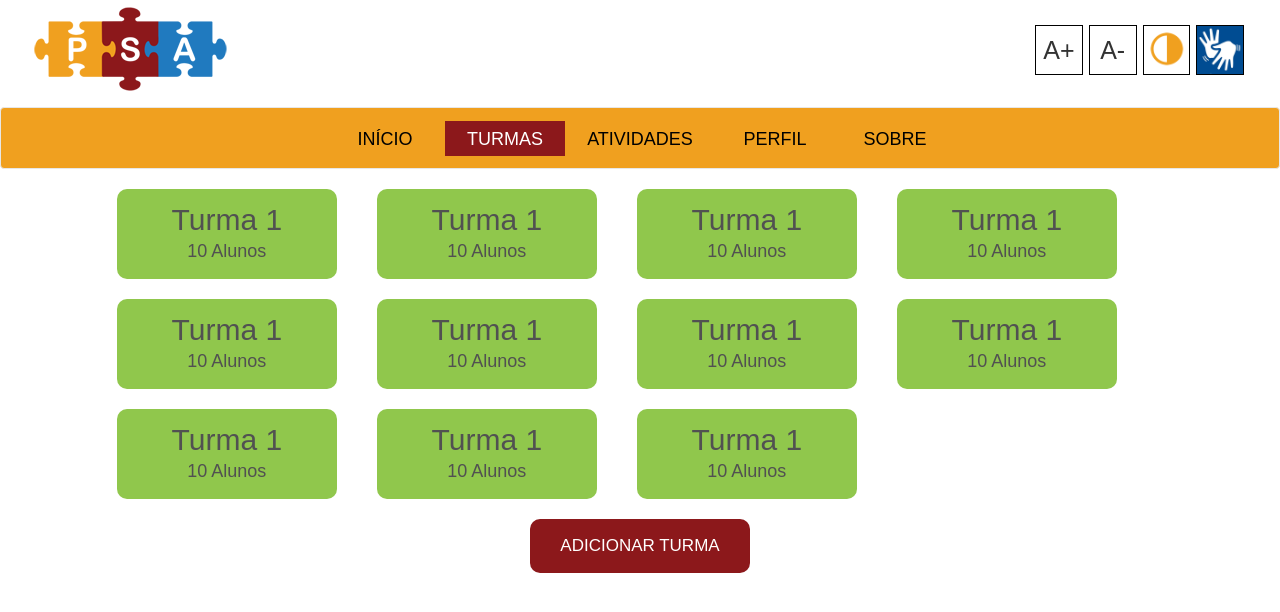
After one commit to joanamespaque/PSA, a CodeIgniter app: page /ci/index.php/turmas/turmas_professor in a window 1280 px wide. The commit adds this page. Shown: the top 612 px of the page. Run offline with CodeIgniter, Linux system fonts and the light colour scheme; some libraries are stand-ins or nearby versions.

Commit message:
cadastro aluno e pagina de turmas

```diff
--- /dev/null
+++ b/application/controllers/Turmas.php
@@ -0,0 +1,12 @@
+<?php
+defined('BASEPATH') OR exit('No direct script access allowed');
+class Turmas extends CI_Controller{
+    public function __construct(){
+        parent::__construct();
+    }
+    public function turmas_professor(){
+        $this->load->view('header');
+        $this->load->view('nav_professor');
+        $this->load->view('turmas_professor');
+    }
+}
--- a/application/views/login_aluno.php
+++ b/application/views/login_aluno.php
@@ -7,7 +7,7 @@
     <link rel="stylesheet" href="<?= base_url();?>/assets/bootstrap/css/bootstrap.min.css">
     <link rel="stylesheet" href="<?= base_url();?>/assets/css/header.css" media="all">
     <link rel="stylesheet" href="<?= base_url();?>/assets/css/login.css">
-    <title>Login Professor</title>
+    <title>Login Aluno</title>
 </head>
 <body>
         <div class="caminho"></div>
--- /dev/null
+++ b/application/views/nav_professor.php
@@ -0,0 +1,42 @@
+<body>
+	<div class="container">
+	<nav class="navbar navbar-default">
+		<div class="container-fluid">
+			<!-- Brand and toggle get grouped for better mobile display -->
+			<div class="navbar-header">
+				<button type="button" class="navbar-toggle collapsed" data-toggle="collapse" data-target="#bs-example-navbar-collapse-1"
+				aria-expanded="false">
+					<span class="sr-only">Toggle navigation</span>
+					<span class="icon-bar"></span>
+					<span class="icon-bar"></span>
+					<span class="icon-bar"></span>
+				</button>
+			</div>
+
+			<!-- Collect the nav links, forms, and other content for toggling -->
+			<div class="collapse navbar-collapse navBar" id="bs-example-navbar-collapse-1">
+				<ul class="navProfessor">
+					<li class="active inicio">
+						<a href="<?= base_url();?>inicio/inicio">INÍCIO</a>
+					</li>
+					<li class="turmas">
+						<a>TURMAS</a>
+					</li>
+					<li class="atividades">
+						<a>ATIVIDADES</a>
+					</li>
+					<li class="perfil">
+						<a>PERFIL</a>
+					</li>
+					<li class="sobre">
+						<a href="<?= base_url();?>sobre/sobre">SOBRE</a>
+					</li>
+				</ul>
+			</div>
+			<!-- /.navbar-collapse -->
+		</div>
+		<!-- /.container-fluid -->
+	</nav>
+	<script src="https://ajax.googleapis.com/ajax/libs/jquery/3.3.1/jquery.min.js"></script>
+	<script src="<?= base_url();?>assets/bootstrap/js/bootstrap.min.js"></script>
+</body>
--- a/application/views/sobre.php
+++ b/application/views/sobre.php
@@ -6,7 +6,7 @@
     <meta http-equiv="X-UA-Compatible" content="ie=edge">
     <link rel="stylesheet" href="<?= base_url();?>/assets/css/header.css" media="all">
     <link rel="stylesheet" href="<?= base_url();?>/assets/css/sobre.css">
-    <title>Página Inicial</title>
+    <title>Sobre</title>
 </head>
 <body>
     <div class="container divSobre">
--- /dev/null
+++ b/application/views/turmas_professor.php
@@ -0,0 +1,90 @@
+<!DOCTYPE html>
+<html lang="en">
+<head>
+    <meta charset="UTF-8">
+    <meta name="viewport" content="width=device-width, initial-scale=1.0">
+    <meta http-equiv="X-UA-Compatible" content="ie=edge">
+    <link rel="stylesheet" href="<?= base_url();?>/assets/css/header.css" media="all">
+    <link rel="stylesheet" href="<?= base_url();?>/assets/css/turma.css" media="all">
+    <title>Turmas</title>
+</head>
+<body>
+    <div class="container">
+        <div class="turmas">
+            <div id="turma">
+                <a href="">
+                    <p id="nome">Turma 1</p> <!-- colocar com php o nome da turma -->
+                    <output>10 Alunos</output> <!-- colocar com php o numero de alunos cadastrados na turma -->
+                </a>
+            </div>
+            <div id="turma">
+                <a href="">
+                    <p id="nome">Turma 1</p> <!-- colocar com php o nome da turma -->
+                    <output>10 Alunos</output> <!-- colocar com php o numero de alunos cadastrados na turma -->
+                </a>
+            </div>
+            <div id="turma">
+                <a href="">
+                    <p id="nome">Turma 1</p> <!-- colocar com php o nome da turma -->
+                    <output>10 Alunos</output> <!-- colocar com php o numero de alunos cadastrados na turma -->
+                </a>
+            </div>
+            <div id="turma">
+                <a href="">
+                    <p id="nome">Turma 1</p> <!-- colocar com php o nome da turma -->
+                    <output>10 Alunos</output> <!-- colocar com php o numero de alunos cadastrados na turma -->
+                </a>
+            </div>
+            <div id="turma">
+                <a href="">
+                    <p id="nome">Turma 1</p> <!-- colocar com php o nome da turma -->
+                    <output>10 Alunos</output> <!-- colocar com php o numero de alunos cadastrados na turma -->
+                </a>
+            </div>
+            <div id="turma">
+                <a href="">
+                    <p id="nome">Turma 1</p> <!-- colocar com php o nome da turma -->
+                    <output>10 Alunos</output> <!-- colocar com php o numero de alunos cadastrados na turma -->
+                </a>
+            </div>
+            <div id="turma">
+                <a href="">
+                    <p id="nome">Turma 1</p> <!-- colocar com php o nome da turma -->
+                    <output>10 Alunos</output> <!-- colocar com php o numero de alunos cadastrados na turma -->
+                </a>
+            </div>
+            <div id="turma">
+                <a href="">
+                    <p id="nome">Turma 1</p> <!-- colocar com php o nome da turma -->
+                    <output>10 Alunos</output> <!-- colocar com php o numero de alunos cadastrados na turma -->
+                </a>
+            </div>
+            <div id="turma">
+                <a href="">
+                    <p id="nome">Turma 1</p> <!-- colocar com php o nome da turma -->
+                    <output>10 Alunos</output> <!-- colocar com php o numero de alunos cadastrados na turma -->
+                </a>
+            </div>
+            <div id="turma">
+                <a href="">
+                    <p id="nome">Turma 1</p> <!-- colocar com php o nome da turma -->
+                    <output>10 Alunos</output> <!-- colocar com php o numero de alunos cadastrados na turma -->
+                </a>
+            </div>
+            <div id="turma">
+                <a href="">
+                    <p id="nome">Turma 1</p> <!-- colocar com php o nome da turma -->
+                    <output>10 Alunos</output> <!-- colocar com php o numero de alunos cadastrados na turma -->
+                </a>
+            </div>
+            <div class="button">
+                <button id="addTurma">ADICIONAR TURMA</button>
+            </div>
+        </div>
+    </div>
+    <script>
+        document.querySelector('.active').classList.remove('active');
+        document.querySelector('.turmas').classList.add('active');
+    </script>
+</body>
+</html>
--- a/assets/css/header.css
+++ b/assets/css/header.css
@@ -4,6 +4,13 @@
 .container, div.container-fluid{
     width: 100%;
     padding: 0px 0px 0px 0px;
+}
+ul.navProfessor{
+    width:630px!important;
+}
+.atividades{
+    margin-left:15px;
+    margin-right:15px;
 }
 nav.acessibilidade li {
 	width: 50px;
--- a/assets/css/sobre.css
+++ b/assets/css/sobre.css
@@ -16,7 +16,11 @@ img.logoGTA {
 	float: right;
 	text-align: justify;
 }
-
+#logo{
+    display: block;
+    margin-left: auto;
+    margin-right: auto;
+}
 @media screen and (max-width: 1300px) {
 	.divSobre {
 		width: 80%;
--- /dev/null
+++ b/assets/css/turma.css
@@ -0,0 +1,82 @@
+.turmas{
+    width: 88%;
+    display:block;
+    margin-left: auto;
+    margin-right: auto;
+}
+#turma{
+    width:220px;
+    height: 90px;
+    background-color: #90C74C;
+    border-radius: 10px;
+    float: left;
+    margin-left:40px;
+    margin-bottom:20px;
+}
+div.button{
+    width: 100%;
+    float:left;
+}
+p, output{
+    color: #515151;
+    text-align: center;
+}
+output, p:hover{
+    text-decoration: none;
+}
+p{
+    font-size: 30px;
+    padding-top:10px;
+}
+output{
+    font-size: 18px;
+    margin-top:-20px;
+}
+#addTurma{
+    display:block;
+    margin-left: auto;
+    margin-right: auto;
+    background-color:#8C181B;
+    color: white;
+    width: 220px;
+    text-align: center;
+    height: 54px;
+    margin-bottom:40px;
+    border-radius: 10px;
+    border:none;
+    font-size: 17px;
+}
+@media screen and (max-width: 890px) {
+    .turmas{
+        width: 95%;
+    }
+}
+@media screen and (max-width: 820px) {
+    .turmas{
+        width: 100%;
+        display:block;
+        margin-left: auto;
+        margin-right: auto;
+    }
+}
+@media screen and (max-width: 780px) {
+    .turmas{
+        width: 600px;
+    }
+}
+@media screen and (max-width: 550px) {
+    .turmas{
+        width: 500px;
+    }
+    #turma{
+        margin-left:20px;
+    }
+}
+@media screen and (max-width: 500px) {
+    .turmas{
+        width: 220px;
+    }
+    #turma{
+        margin-left:none;
+    }
+}
```
Also changed, not shown: application/controllers/cadastro.php (+11 -2 lines), application/views/cadastro_aluno.php (added, +54 -0 lines), application/views/cadastro_professor.php (+14 -11 lines), application/views/cadastro_turma.php (added).
